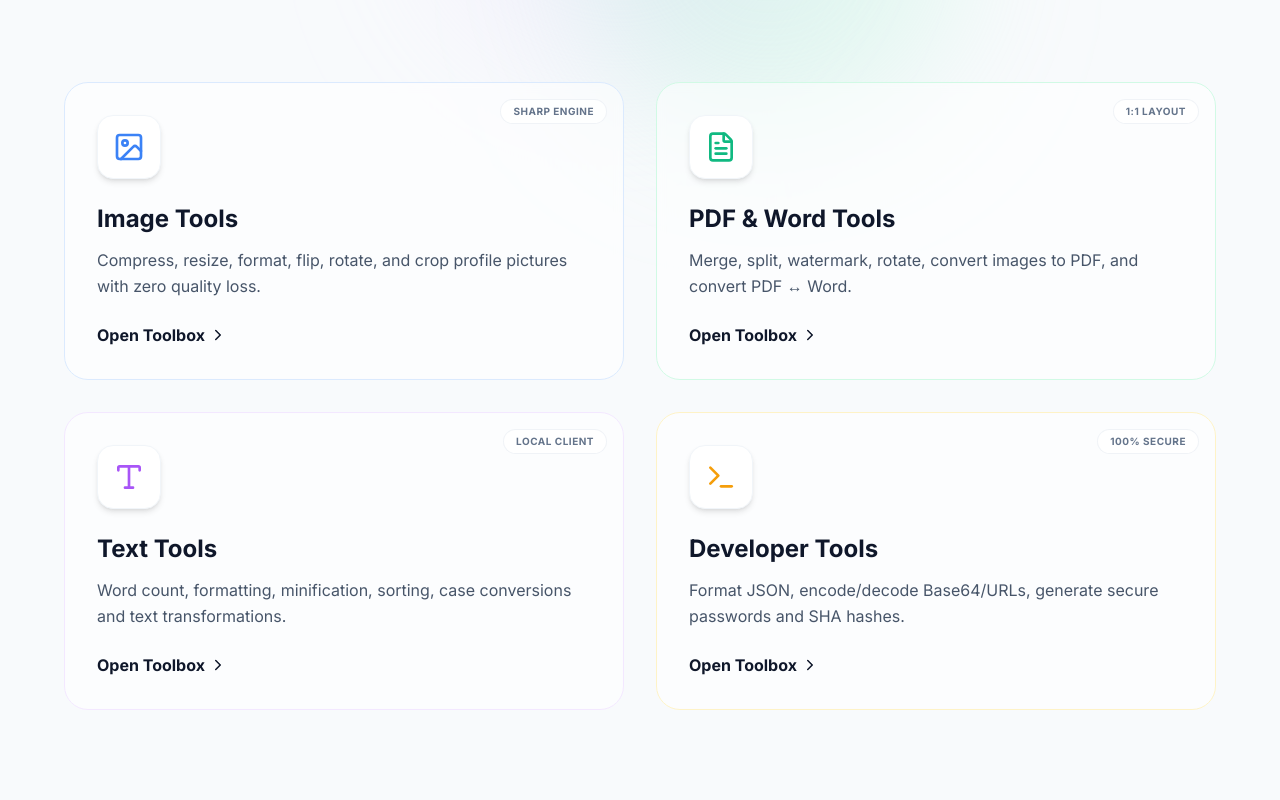
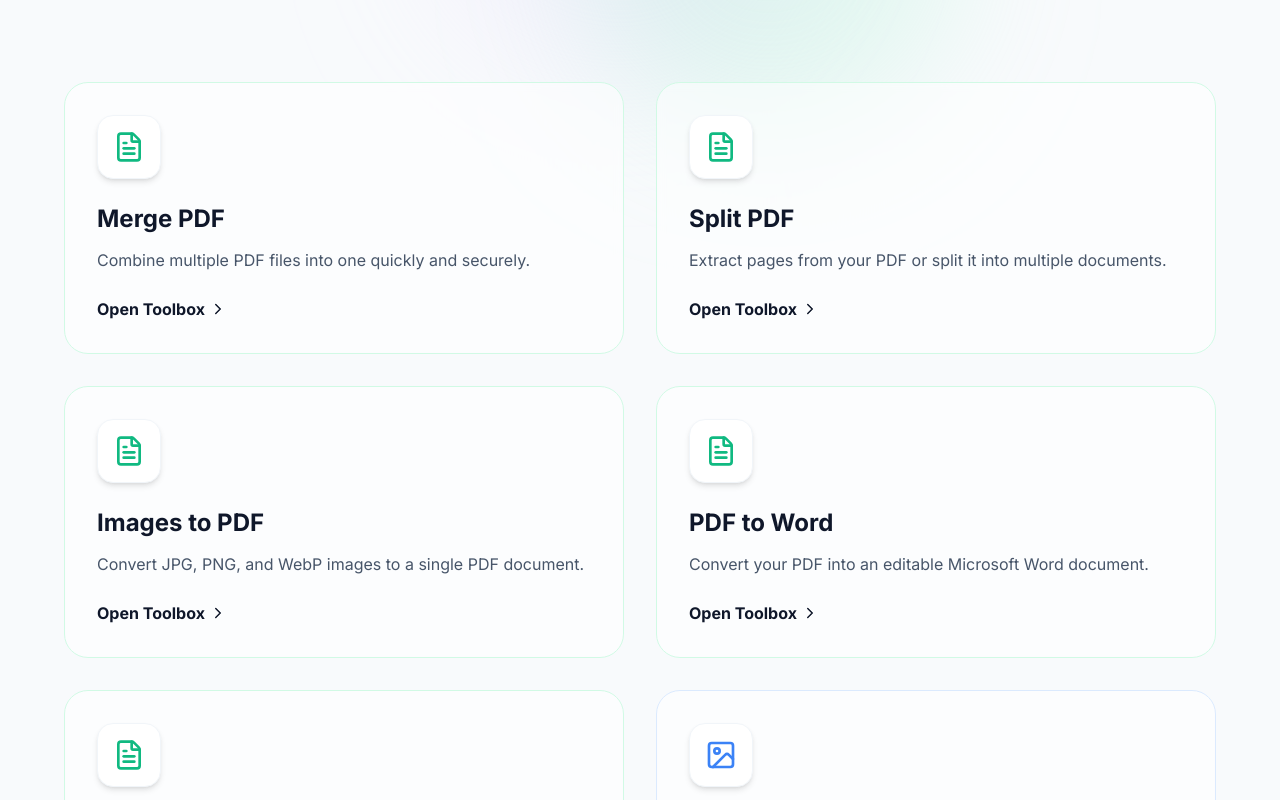
Before and after one commit to pranayvalvi/getconvertly, a React (Vite) app in the folder convertly/: page / in a window 1280 px wide. Shown: the part 520-1320 px from the top of the page. Built offline with nearby package versions, Linux system fonts and the light colour scheme.

Commit message:
feat: expand homepage to list all dedicated tool URLs

```diff
--- a/convertly/src/pages/Home.jsx
+++ b/convertly/src/pages/Home.jsx
@@ -5,38 +5,20 @@ import { Helmet } from "react-helmet-async";
 import SEO from "../components/SEO";
 
 const tools = [
-  {
-    title: "Image Tools",
-    description: "Compress, resize, format, flip, rotate, and crop profile pictures with zero quality loss.",
-    icon: <Image className="text-blue-500" size={32} />,
-    href: "/image-tools",
-    color: "bg-blue-50/70 border-blue-100 hover:border-blue-300 hover:shadow-blue-100/50",
-    badge: "sharp engine",
-  },
-  {
-    title: "PDF & Word Tools",
-    description: "Merge, split, watermark, rotate, convert images to PDF, and convert PDF ↔ Word.",
-    icon: <FileText className="text-emerald-500" size={32} />,
-    href: "/pdf-tools",
-    color: "bg-emerald-50/70 border-emerald-100 hover:border-emerald-300 hover:shadow-emerald-100/50",
-    badge: "1:1 layout",
-  },
-  {
-    title: "Text Tools",
-    description: "Word count, formatting, minification, sorting, case conversions and text transformations.",
-    icon: <Type className="text-purple-500" size={32} />,
-    href: "/text-tools",
-    color: "bg-purple-50/70 border-purple-100 hover:border-purple-300 hover:shadow-purple-100/50",
-    badge: "local client",
-  },
-  {
-    title: "Developer Tools",
-    description: "Format JSON, encode/decode Base64/URLs, generate secure passwords and SHA hashes.",
-    icon: <Terminal className="text-amber-500" size={32} />,
-    href: "/dev-tools",
-    color: "bg-amber-50/70 border-amber-100 hover:border-amber-300 hover:shadow-amber-100/50",
-    badge: "100% secure",
-  },
+  // PDF Tools
+  { title: "Merge PDF", description: "Combine multiple PDF files into one quickly and securely.", icon: <FileText className="text-emerald-500" size={32} />, href: "/merge-pdf-online", color: "bg-emerald-50/70 border-emerald-100" },
+  { title: "Split PDF", description: "Extract pages from your PDF or split it into multiple documents.", icon: <FileText className="text-emerald-500" size={32} />, href: "/split-pdf-free", color: "bg-emerald-50/70 border-emerald-100" },
+  { title: "Images to PDF", description: "Convert JPG, PNG, and WebP images to a single PDF document.", icon: <FileText className="text-emerald-500" size={32} />, href: "/images-to-pdf", color: "bg-emerald-50/70 border-emerald-100" },
+  { title: "PDF to Word", description: "Convert your PDF into an editable Microsoft Word document.", icon: <FileText className="text-emerald-500" size={32} />, href: "/pdf-to-word", color: "bg-emerald-50/70 border-emerald-100" },
+  { title: "Word to PDF", description: "Convert Word documents into standard PDF files.", icon: <FileText className="text-emerald-500" size={32} />, href: "/word-to-pdf", color: "bg-emerald-50/70 border-emerald-100" },
+  // Image Tools
+  { title: "Compress Image", description: "Reduce image file size with zero visible quality loss.", icon: <Image className="text-blue-500" size={32} />, href: "/compress-jpeg-free", color: "bg-blue-50/70 border-blue-100" },
+  { title: "Resize Image", description: "Change the pixel dimensions of your images instantly.", icon: <Image className="text-blue-500" size={32} />, href: "/resize-image", color: "bg-blue-50/70 border-blue-100" },
+  { title: "Profile Picture Maker", description: "Crop images into perfect circles for social media avatars.", icon: <Image className="text-blue-500" size={32} />, href: "/circular-profile-picture-maker", color: "bg-blue-50/70 border-blue-100" },
+  // Dev Tools
+  { title: "JSON Formatter", description: "Format, validate, and minify your JSON data instantly.", icon: <Terminal className="text-amber-500" size={32} />, href: "/json-formatter", color: "bg-amber-50/70 border-amber-100" },
+  { title: "Secure Password Generator", description: "Create high-entropy cryptographic passwords locally.", icon: <Terminal className="text-amber-500" size={32} />, href: "/secure-password-generator", color: "bg-amber-50/70 border-amber-100" },
+  { title: "Base64 Encoder/Decoder", description: "Encode text to Base64 or decode Base64 to text.", icon: <Terminal className="text-amber-500" size={32} />, href: "/base64-encoder-decoder", color: "bg-amber-50/70 border-amber-100" },
 ];
 
 const faqs = [
@@ -133,9 +115,11 @@ export default function Home() {
               to={tool.href}
               className={`group relative overflow-hidden rounded-3xl p-8 border ${tool.color} transition-all duration-300 hover:shadow-2xl hover:-translate-y-2.5 bg-white/50 backdrop-blur-sm`}
             >
-              <div className="absolute top-4 right-4 bg-white/80 border border-slate-200/50 px-3 py-1 rounded-full text-[10px] uppercase font-bold tracking-wider text-slate-500 group-hover:bg-brand-500 group-hover:text-white transition-colors duration-300">
-                {tool.badge}
-              </div>
+              {tool.badge && (
+                <div className="absolute top-4 right-4 bg-white/80 border border-slate-200/50 px-3 py-1 rounded-full text-[10px] uppercase font-bold tracking-wider text-slate-500 group-hover:bg-brand-500 group-hover:text-white transition-colors duration-300">
+                  {tool.badge}
+                </div>
+              )}
               <div className="bg-white w-16 h-16 rounded-2xl shadow-md border border-slate-100 flex items-center justify-center mb-6 group-hover:scale-110 group-hover:shadow-lg transition-all duration-300">
                 {tool.icon}
               </div>
```
